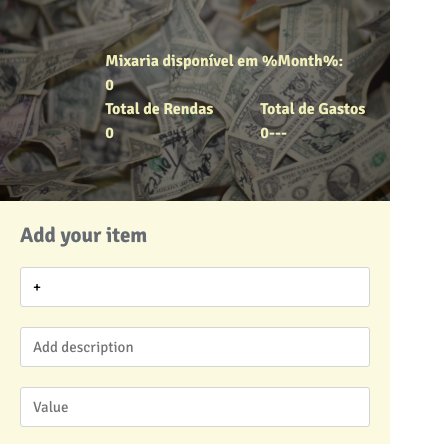
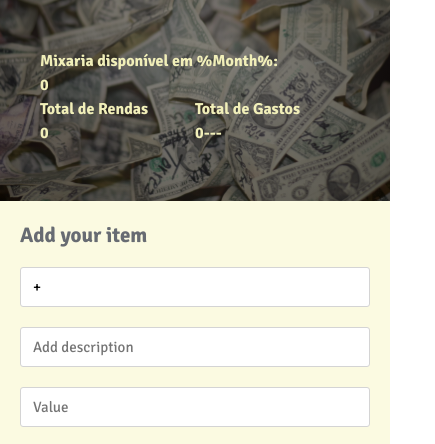
Before and after one commit to betodasilva/budget-app, a website: page index.html in a window 390 px wide. Shown: the part 139-583 px from the top of the page, 435 px wide, since content can reach past the window. Drawn offline with nearby package versions, Linux system fonts and the light colour scheme.

Commit message:
kube's offset adjustments

```diff
--- a/style.css
+++ b/style.css
@@ -638,9 +638,9 @@ a.muted:hover {
   margin-left: calc(100% + 2%) !important; }
 
 @media (max-width: 768px) {
-  [class^='offset-'],
-  [class*=' offset-'] {
-    margin-left: 0; } }
+  .gutters > [class^='offset-'],
+  .gutters > [class*=' offset-'] {
+    margin-left: 0 !important; } }
 
 .first {
   order: -1; }
```
